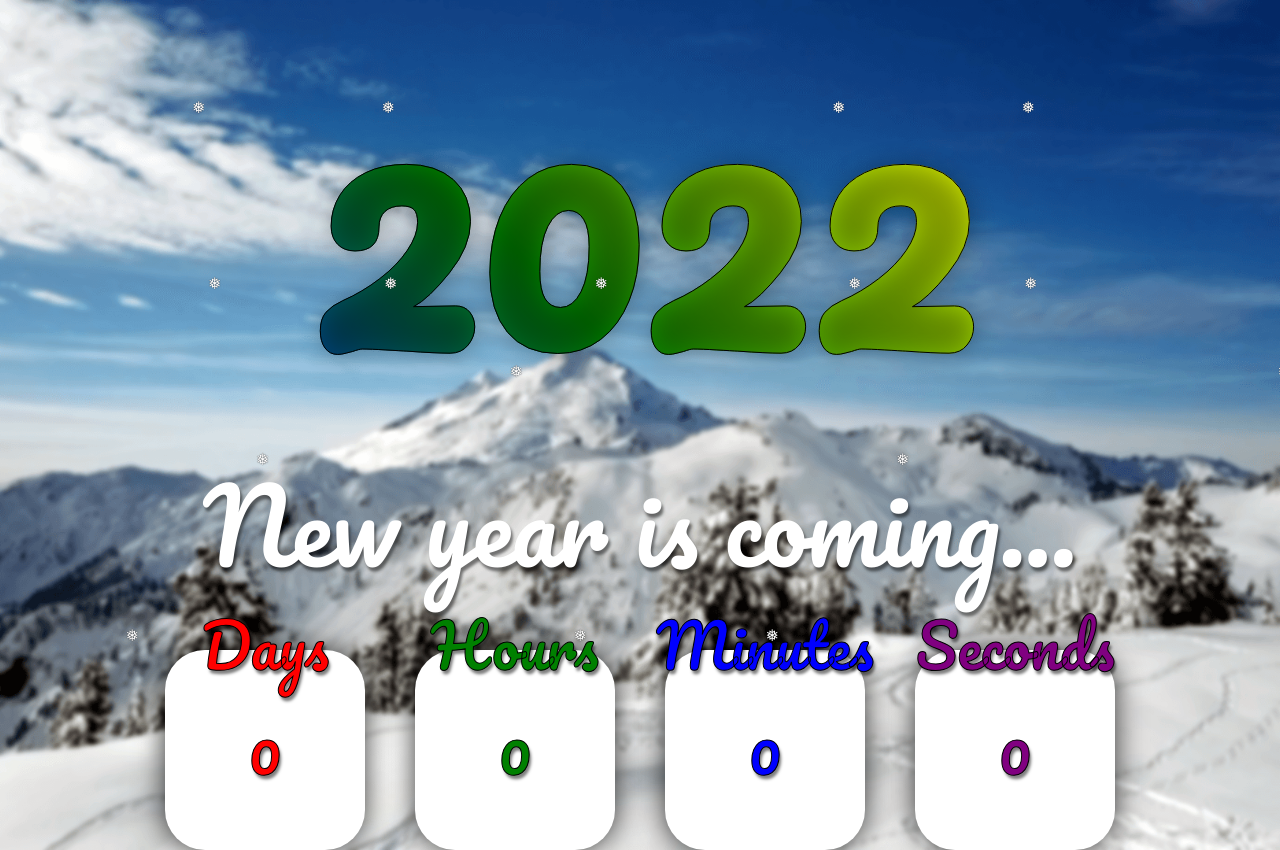
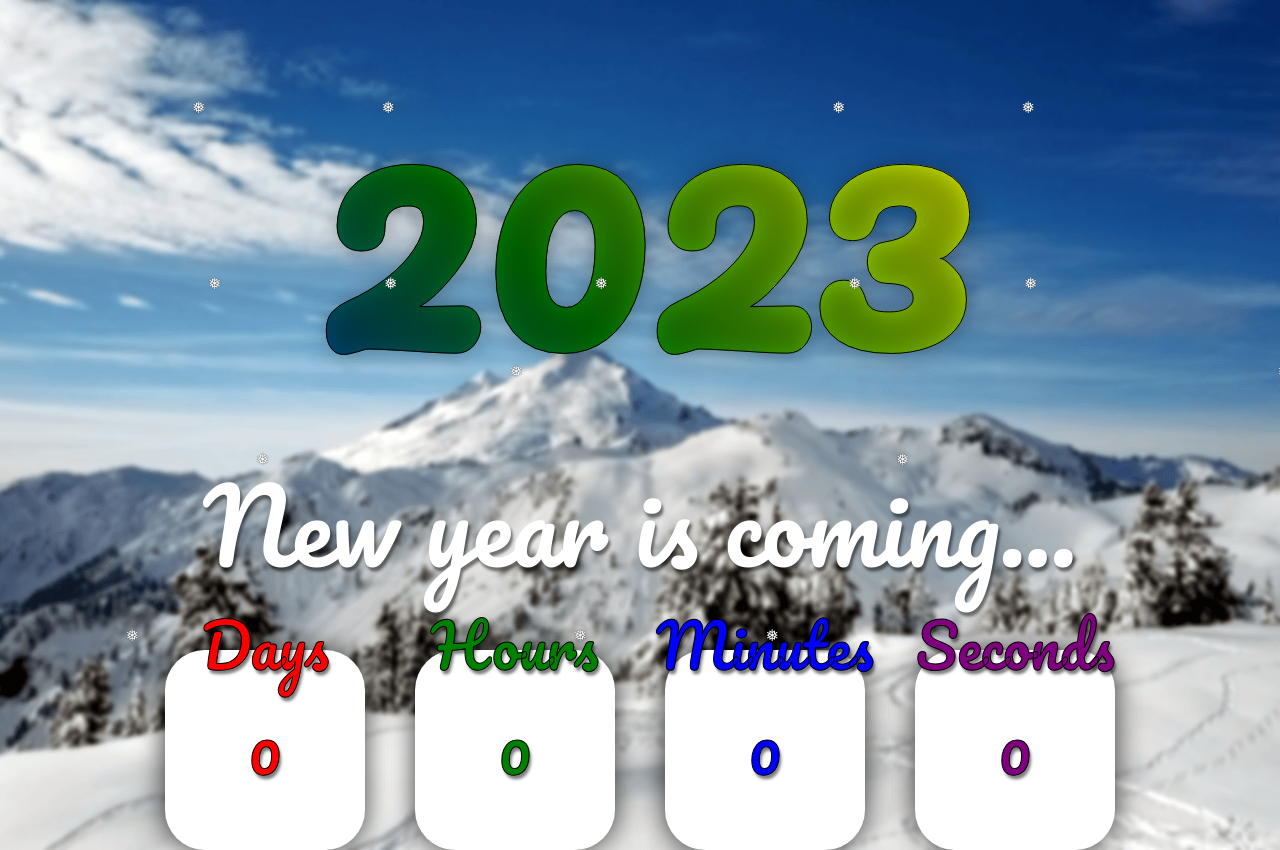
Before and after one commit to newyear2023/newyear2023.github.io, a plain HTML site: page index.html in a window 1280 px wide. Drawn offline with Linux system fonts and the light colour scheme.

Commit message:
2022 -> 2023

```diff
--- a/index.html
+++ b/index.html
@@ -10,7 +10,7 @@
     <!-- Developer CSS -->
     <link rel="stylesheet" href="css/style.css" />
     <link rel="stylesheet" href="css/snow.css" />
-    <title>New Year 2022!</title>
+    <title>New Year 2023!</title>
   </head>
   <body>
     <section class="wrapper">
@@ -41,7 +41,7 @@
       <div class="container">
         <div class="row">
           <div class="col-12 top">
-            <p class="title wave">2022</p>
+            <p class="title wave">2023</p>
             <p class="text">New year is coming...</p>
           </div>
         </div>
```
